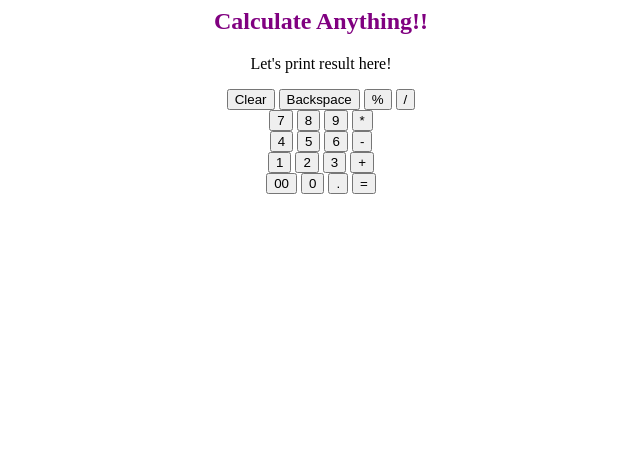
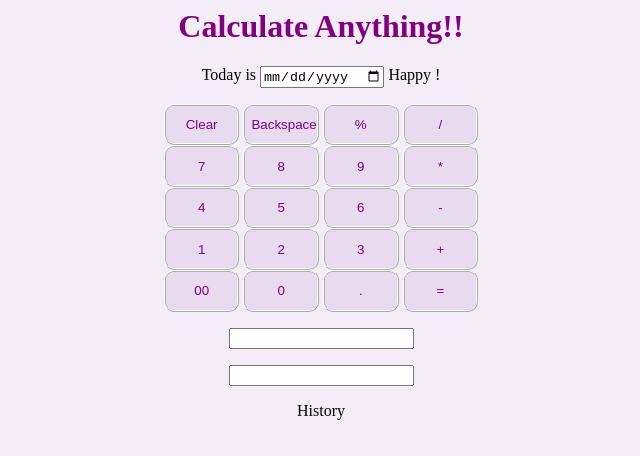
Before and after one commit to ProudTiger19/calculator, a plain HTML site: page index.html in a window 1280 px wide. Shown: the whole page, without its empty margins (319-959 px from the left). Drawn offline with Linux system fonts and the light colour scheme.

Commit message:
More CSS

```diff
--- a/index.html
+++ b/index.html
@@ -4,8 +4,11 @@
     <link rel="stylesheet" href="style.css">
   </head>
   <body>
-    <h2> Calculate Anything!! </h2>
-    <p>Let's print result here! </p>
+    <h1> Calculate Anything!! </h1>
+    <p>
+      Today is <input type="date" name="date">
+      Happy  !
+    </p>
     <button>Clear</button>
     <button>Backspace</button>
     <button>%</button>
@@ -26,5 +29,8 @@
     <button>0</button>
     <button>.</button>
     <button>=</button><br>
+    <p><input type="number" name="number"></p>
+    <p><input type="number" name="number"></p>
+    <p>History</p>
   </body>
 </html>
--- a/style.css
+++ b/style.css
@@ -1,8 +1,18 @@
 body{
     text-align: center;
+    background-color: #f4ecf7  ;
 }
-h2{
+h1{
     text-decoration: wavy;
     text-shadow: 2cm;
     color: purple;
 }
+button{
+    width: 2cm;
+    height: 1.1cm;
+    background-color:#e8daef  ;
+    color:purple ;
+    border-color: white;
+    border-style: ridge;
+    border-radius: 10px;
+}
```
